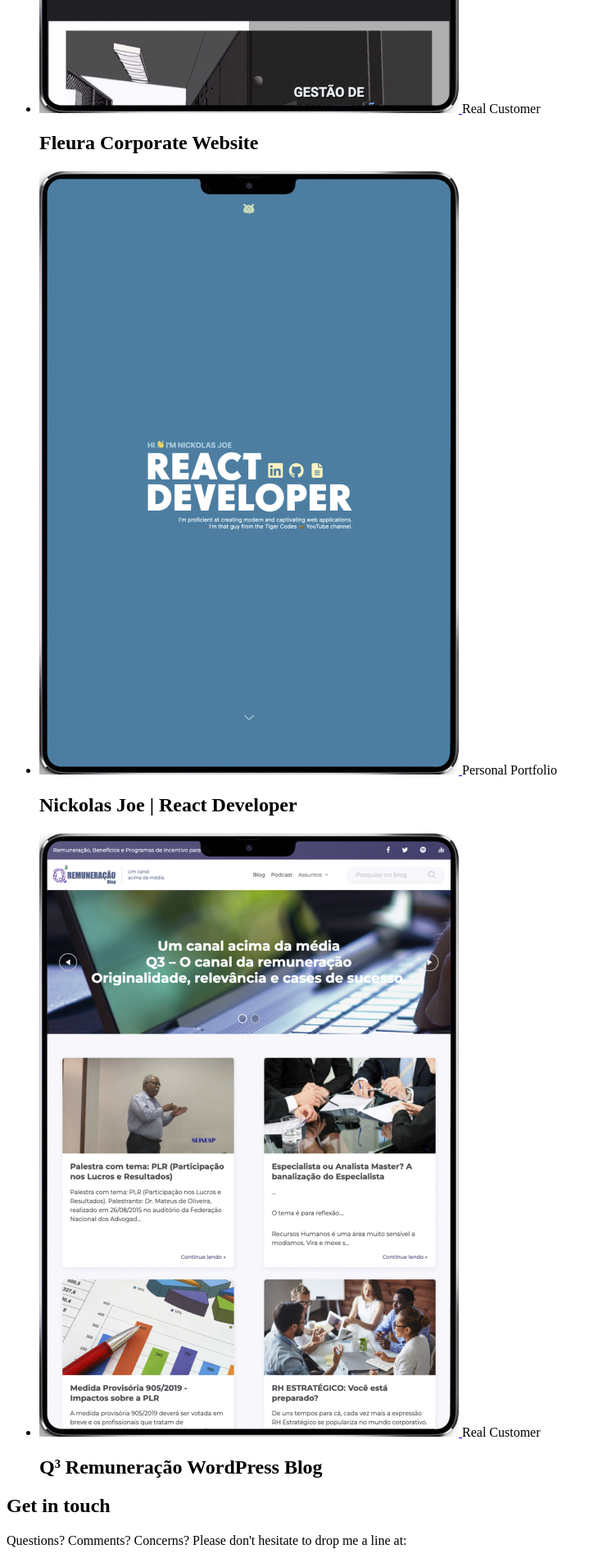
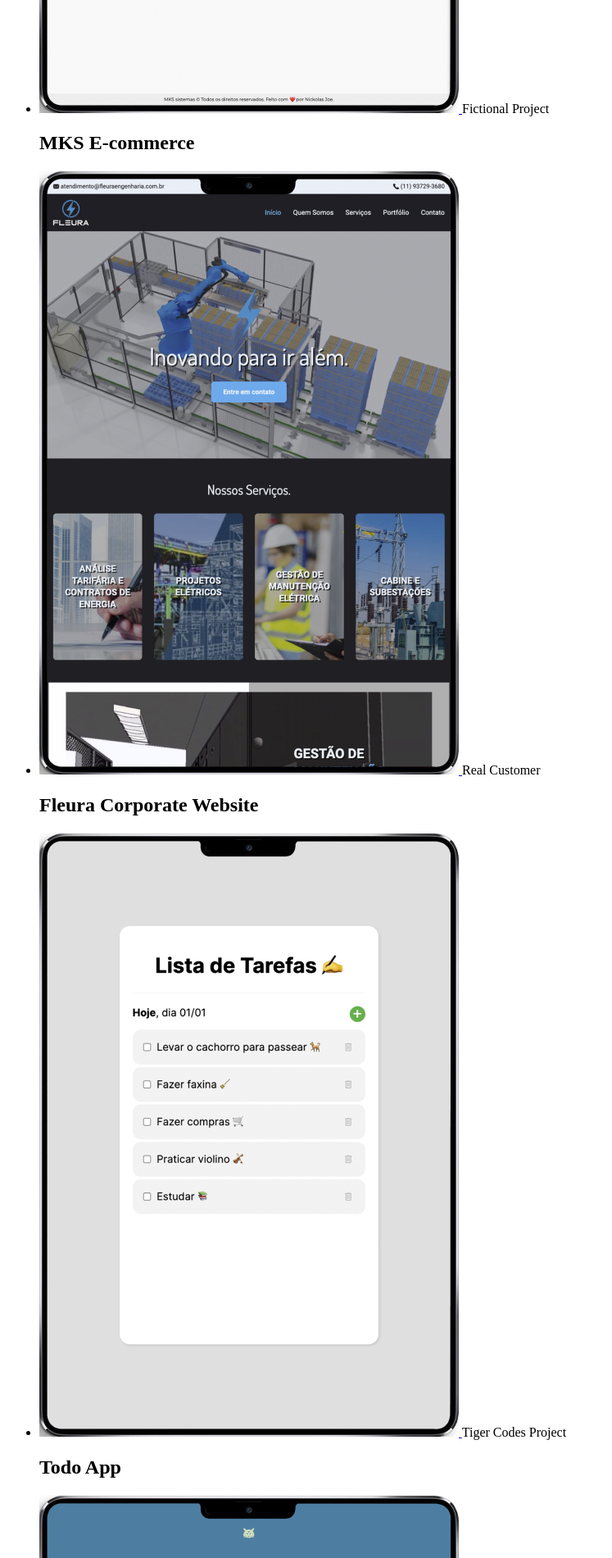
Before and after one commit to nickolasjoe/nickolasjoe, a website with bundled scripts: page index.html in a window 1280 px wide. Shown: the part 1960-3861 px from the top of the page at 82% size, without its empty margins (0-747 px from the left). Built offline with nearby package versions, Linux system fonts and the light colour scheme.

Commit message:
updating portfolio

```diff
--- a/index.html
+++ b/index.html
@@ -254,6 +254,19 @@
 
         <li class="project" data-animate="section">
           <a
+            href="https://mks-frontend-challenge-eta.vercel.app/"
+            target="_blank"
+            rel="noopener noreferrer"
+            class="link"
+          >
+            <img src="static/mks.png" alt="MKS E-commerce" />
+          </a>
+          <span>Fictional Project</span>
+          <h2>MKS E-commerce</h2>
+        </li>
+
+        <li class="project" data-animate="section">
+          <a
             href="https://www.fleuraengenharia.com.br"
             target="_blank"
             rel="noopener noreferrer"
@@ -263,6 +276,19 @@
           </a>
           <span>Real Customer</span>
           <h2>Fleura Corporate Website</h2>
+        </li>
+
+        <li class="project" data-animate="section">
+          <a
+            href="https://github.com/tigercodes-io/todo-list"
+            target="_blank"
+            rel="noopener noreferrer"
+            class="link"
+          >
+            <img src="static/todo-list.png" alt="Todo App" />
+          </a>
+          <span>Tiger Codes Project</span>
+          <h2>Todo App</h2>
         </li>
 
         <li class="project" data-animate="section">
```
Also changed, not shown: static/mks.png (added), static/todo-list.png (added).
